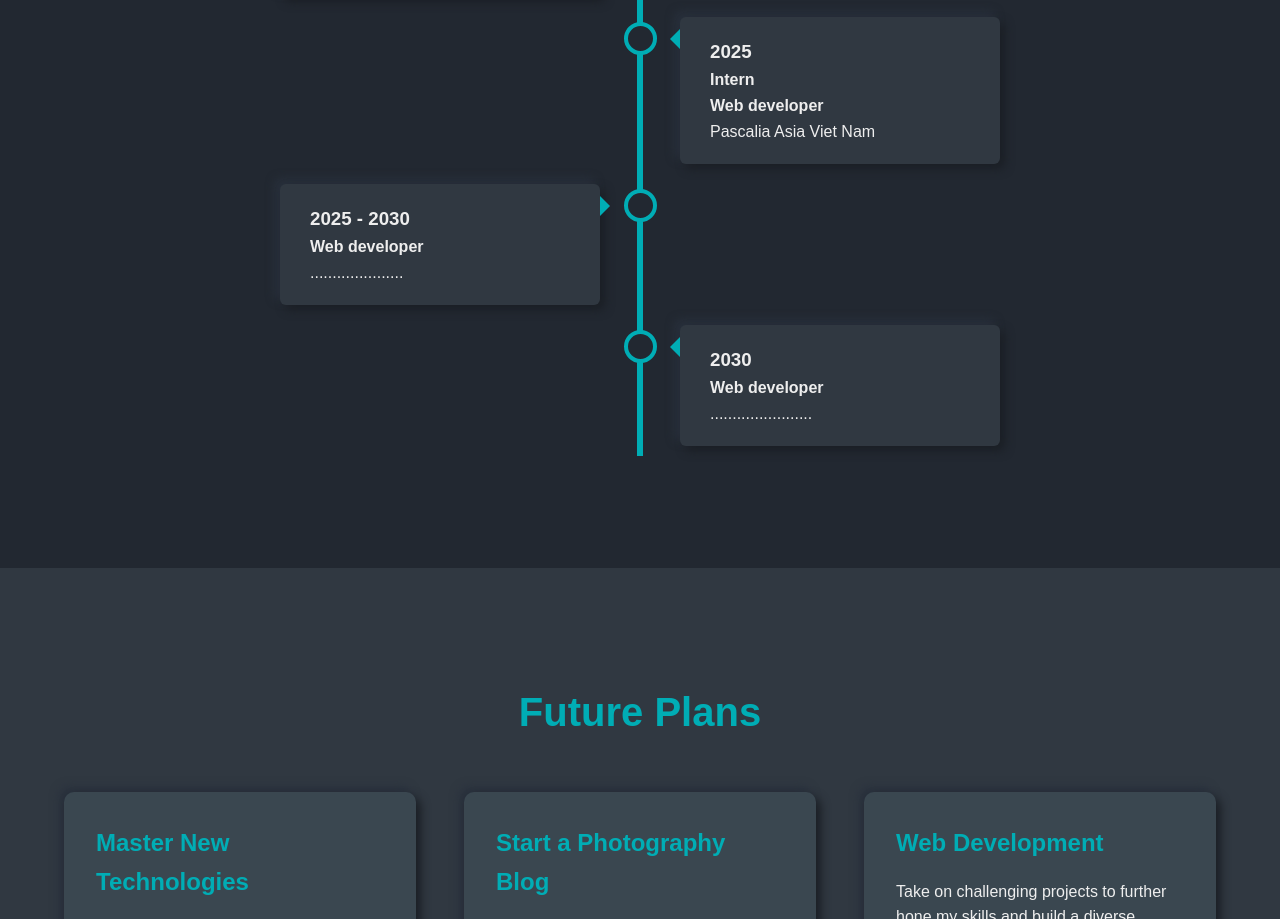
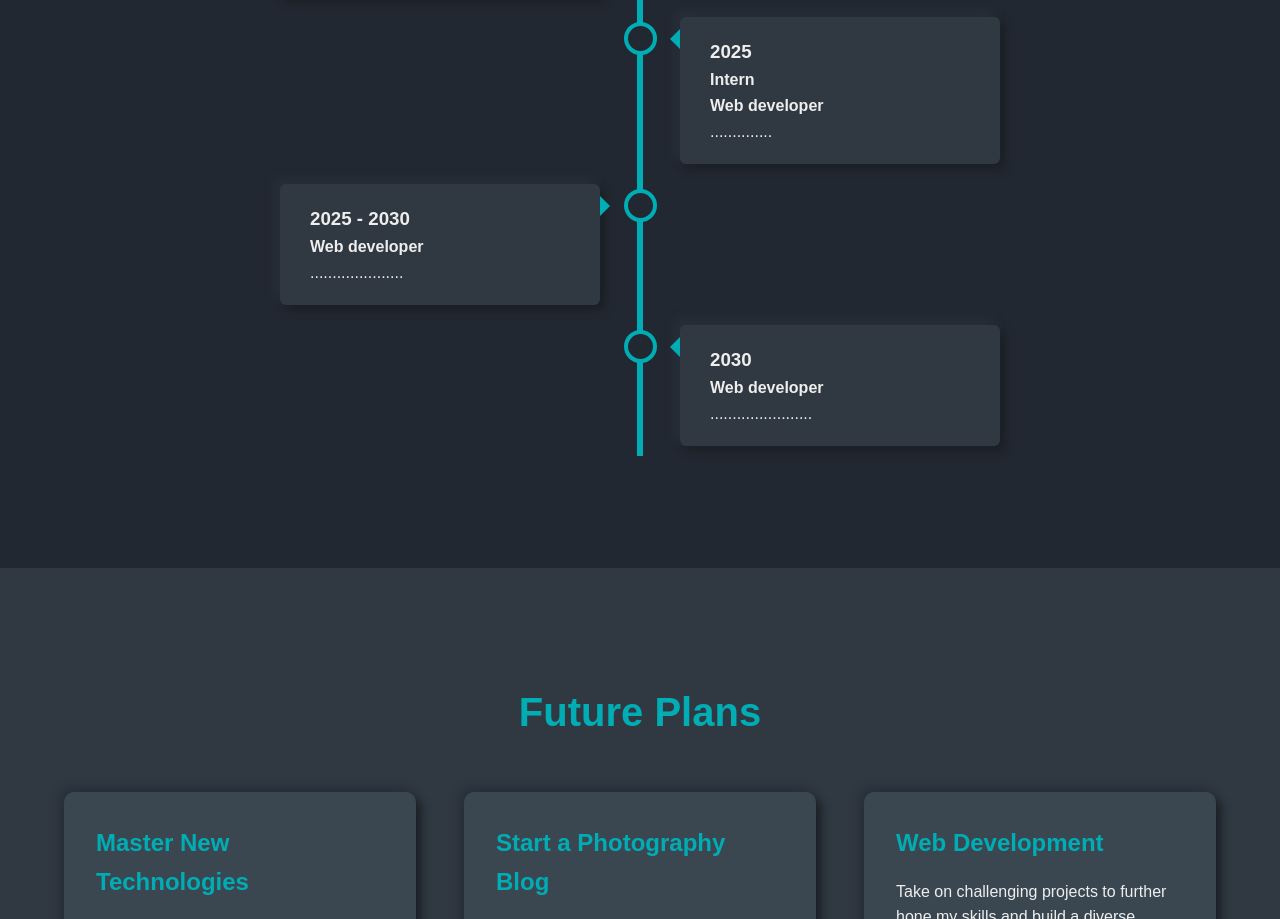
Before and after one commit to Khamko177/portfolio3, a plain HTML site: page index.html in a window 1280 px wide. Shown: the part 2512-3431 px from the top of the page. Drawn offline with nearby package versions, Linux system fonts and the light colour scheme; a web font is replaced by a local one.

Commit message:
version3

```diff
--- a/index.html
+++ b/index.html
@@ -134,7 +134,7 @@
                             <h3>2025</h3>
                             <p><b>Intern</b></p>
                             <p><b>Web developer</b></p>
-                            <p>Pascalia Asia Viet Nam</p>
+                            <p>..............</p>
                         </div>
                     </div>
                     <div class="timeline-item left">
```
